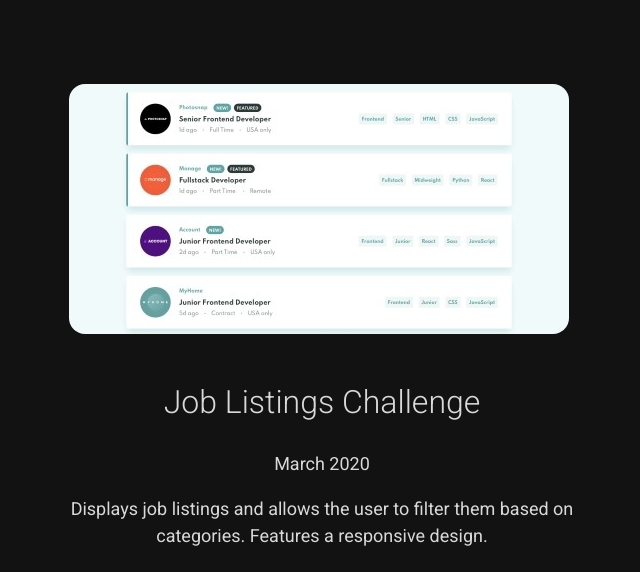
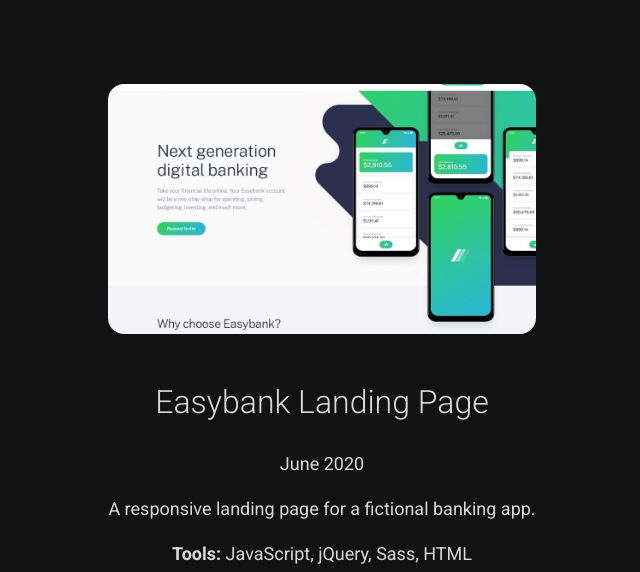
Before and after one commit to cagloria/cagloria.github.io, a plain HTML site: page index.html in a window 1280 px wide. Shown: the part 3312-3884 px from the top of the page, without its empty margins (318-958 px from the left). Drawn offline with nearby package versions, Linux system fonts and the light colour scheme.

Commit message:
Added Easybank project

```diff
--- a/index.html
+++ b/index.html
@@ -115,8 +115,8 @@
                         data-date="July 2020"
                         data-description="Pulls data from a country API and allows the user to search and view data. Contains a responsive design and a theme toggle."
                         data-tools="React, JavaScript, Sass, HTML, API"
+                        data-preview="https://cagloria.github.io/rest-countries-api/"
                         data-code="https://github.com/cagloria/rest-countries-api"
-                        data-preview="https://cagloria.github.io/rest-countries-api/"
                     ></div>
 
                     <div
@@ -128,8 +128,21 @@
                         data-date="July 2020"
                         data-description="Shortens URL through an API. Contains a responsive design."
                         data-tools="React, JavaScript, jQuery, Sass, API, HTML"
+                        data-preview="https://cagloria.github.io/url-shortening-api/"
                         data-code="https://github.com/cagloria/url-shortening-api"
-                        data-preview="https://cagloria.github.io/url-shortening-api/"
+                    ></div>
+
+                    <div
+                        class="project"
+                        is="project-element"
+                        data-image="./assets/project-image-easybank.jpg"
+                        data-alt="Screenshot of the Easybank Landing Page challenge project"
+                        data-title="Easybank Landing Page"
+                        data-date="June 2020"
+                        data-description="A responsive landing page for a fictional banking app."
+                        data-tools="JavaScript, jQuery, Sass, HTML"
+                        data-preview=https://cagloria.github.io/easybank-landing-page/"
+                        data-code="https://github.com/cagloria/easybank-landing-page"
                     ></div>
 
                     <div
@@ -141,8 +154,8 @@
                         data-date="March 2020"
                         data-description="Displays job listings and allows the user to filter them based on categories. Features a responsive design."
                         data-tools="JavaScript, jQuery, Sass, HTML"
+                        data-preview="https://cagloria.github.io/static-job-listings/"
                         data-code="https://github.com/cagloria/static-job-listings"
-                        data-preview="https://cagloria.github.io/static-job-listings/"
                     ></div>
                 </div>
             </section>
```
Also changed, not shown: assets/project-image-easybank.jpg (added).
